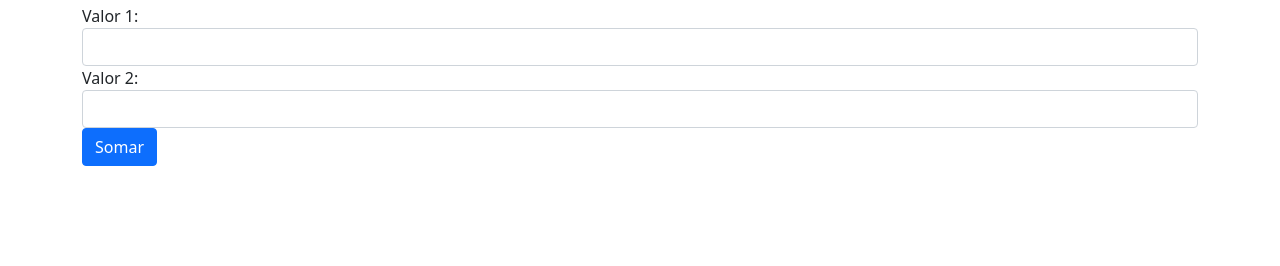
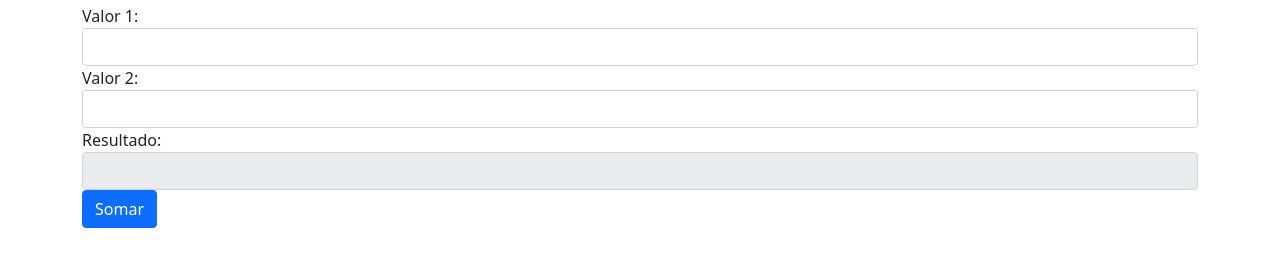
Before and after one commit to Miguel-Barros/Meu-Primeiro-Projeto-PM, a website: page www/index.html in a window 1280 px wide. Shown: the part 42-308 px from the top of the page. Drawn offline with Linux system fonts and the light colour scheme.

Commit message:
Update index.html

```diff
--- a/www/index.html
+++ b/www/index.html
@@ -47,6 +47,15 @@
     <div class="row">
       <div class="col-12">
         <div class="form-group">
+          <label for="">Resultado:</label>
+          <input type="text" name="" class="form-control" readonly>
+        </div>
+      </div>
+    </div>
+
+    <div class="row">
+      <div class="col-12">
+        <div class="form-group">
           <button class="btn btn-primary btn-block">Somar</button>
         </div>
       </div>
```
